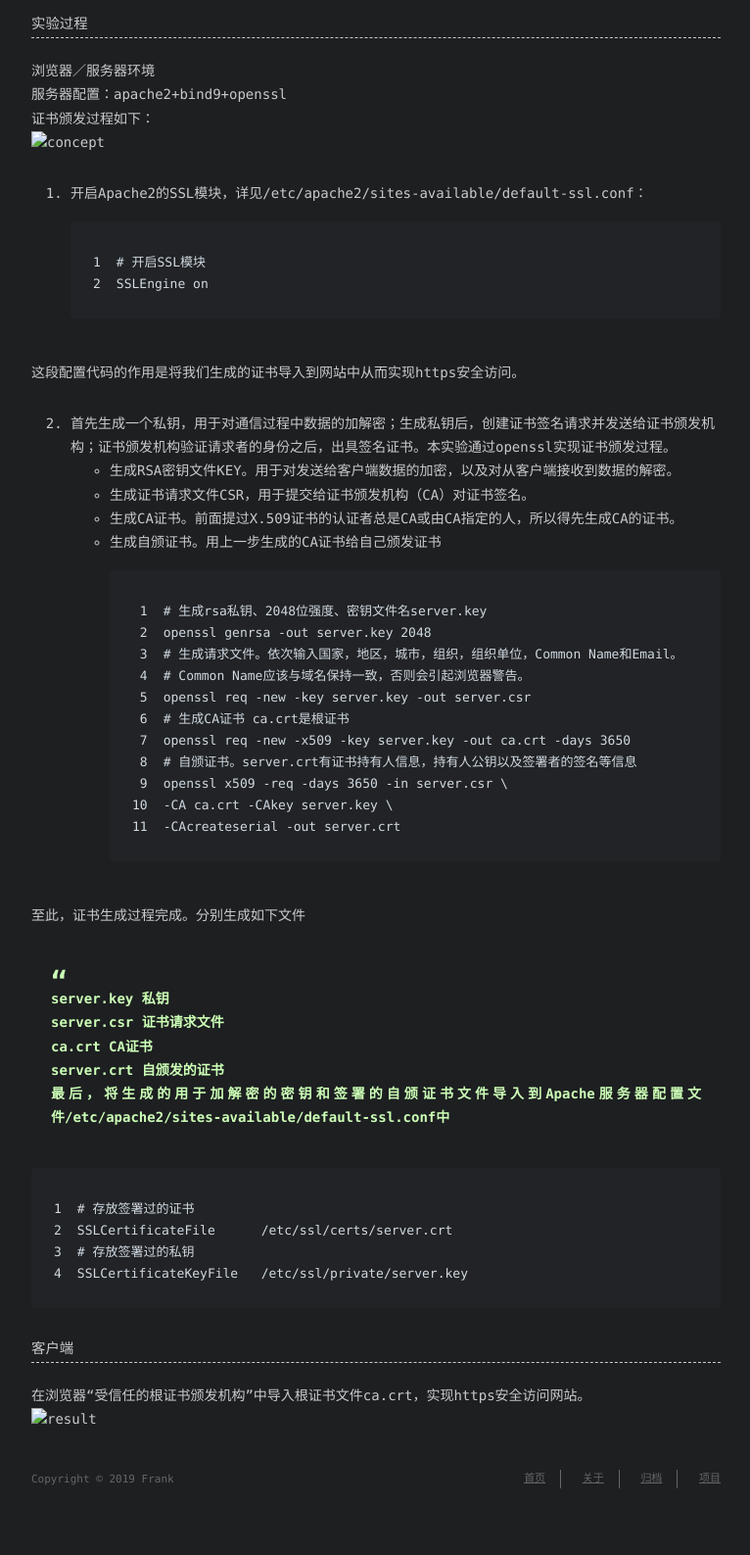
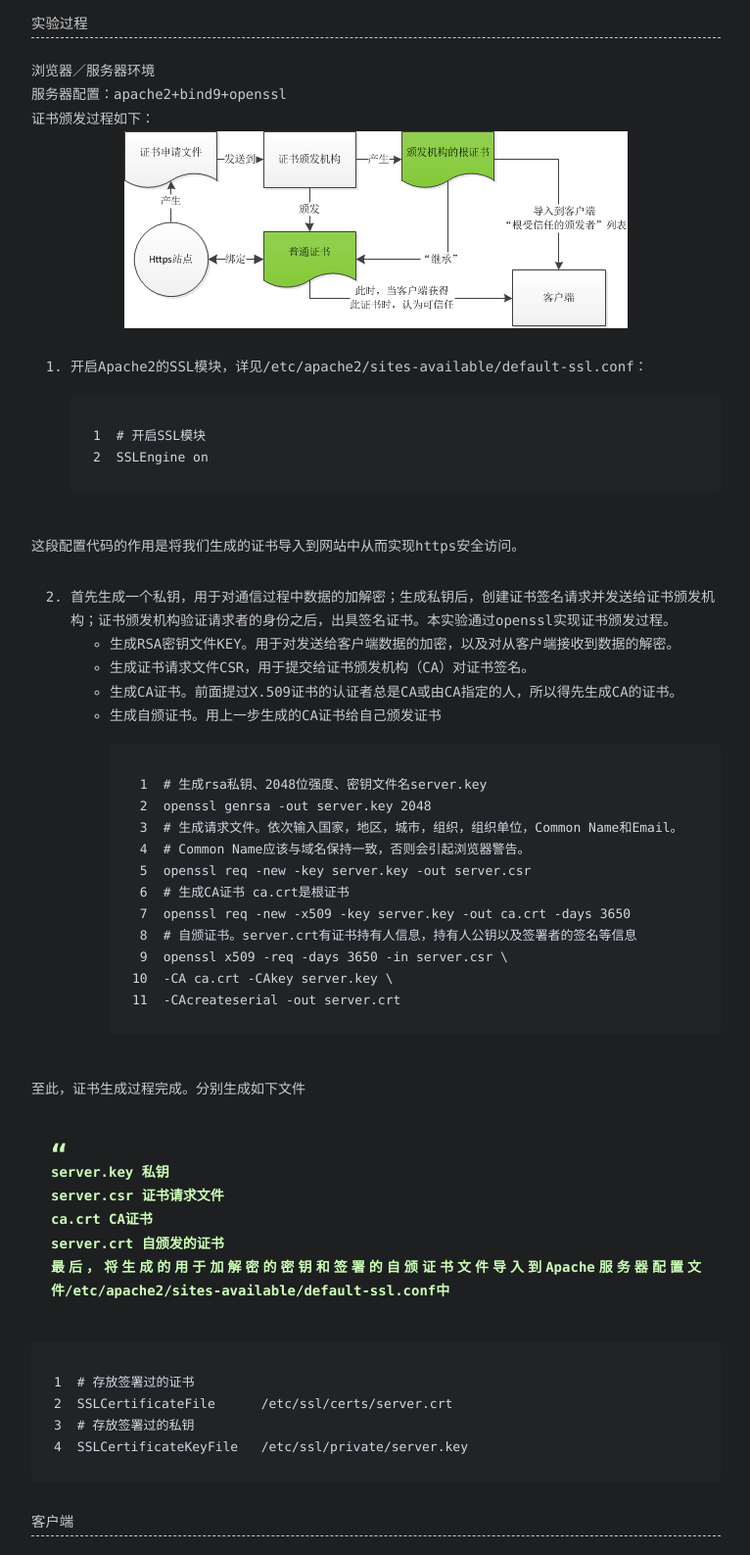
Before and after one commit to fr4nk404/fr4nk404.github.io, a plain HTML site: page 2019/02/19/https原理及部署/index.html in a window 1280 px wide. Shown: the part 680-2267 px from the top of the page at 98% size, without its empty margins (256-1022 px from the left). Before the commit the page ends 2220 px from the top, so only its background shows below. Drawn offline with Linux system fonts and the light colour scheme; a web font is replaced by a local one.

Commit message:
Site updated: 2019-02-20 15:03:53

```diff
--- a/2019/02/19/https原理及部署/index.html
+++ b/2019/02/19/https原理及部署/index.html
@@ -14,13 +14,13 @@
 <meta property="og:site_name" content="Frank&#39;s Bl0g">
 <meta property="og:description" content="想起之前跟踪Vault 8的蜂巢Hive框架的时候，做了一个关于可信https的实验，记录一下。 理论知识 数字证书是一种网络上证明持有者身份的文件，同时还包含有公钥。证书的真伪需要一个验证方式，而验证方需要认同这种验证方式，以完成证书的颁发过程。一个https的站点需要和一个证书绑定，客户端通过维护一个“根受信任机构列表”完成站点的可信识别过程，而客户端是否信任这个站点的证书取决于客户端程序是否">
 <meta property="og:locale" content="zh-CN">
-<meta property="og:image" content="https://fr4nk404.github.io/2019/02/19/https原理及部署/https原理及部署/concept.png">
-<meta property="og:image" content="https://fr4nk404.github.io/2019/02/19/https原理及部署/https原理及部署/result.png">
-<meta property="og:updated_time" content="2019-02-20T06:58:02.742Z">
+<meta property="og:image" content="https://fr4nk404.github.io/2019/02/19/https原理及部署/concept.png">
+<meta property="og:image" content="https://fr4nk404.github.io/2019/02/19/https原理及部署/result.png">
+<meta property="og:updated_time" content="2019-02-20T07:03:47.911Z">
 <meta name="twitter:card" content="summary">
 <meta name="twitter:title" content="https原理及部署">
 <meta name="twitter:description" content="想起之前跟踪Vault 8的蜂巢Hive框架的时候，做了一个关于可信https的实验，记录一下。 理论知识 数字证书是一种网络上证明持有者身份的文件，同时还包含有公钥。证书的真伪需要一个验证方式，而验证方需要认同这种验证方式，以完成证书的颁发过程。一个https的站点需要和一个证书绑定，客户端通过维护一个“根受信任机构列表”完成站点的可信识别过程，而客户端是否信任这个站点的证书取决于客户端程序是否">
-<meta name="twitter:image" content="https://fr4nk404.github.io/2019/02/19/https原理及部署/https原理及部署/concept.png">
+<meta name="twitter:image" content="https://fr4nk404.github.io/2019/02/19/https原理及部署/concept.png">
 
 
 
@@ -160,7 +160,7 @@
 <li>X.509证书是一种通用的证书格式，符合ITU-T X.509国际标准，它主要包含三个文件：key，csr，crt。<br><em>key</em>是服务器上的私钥文件，用于对发送给客户端数据的加密，以及对从客户端接收到数据的解密；<br><em>csr</em>是证书签名请求文件，用于提交给证书颁发机构（CA）对证书签名；<br><em>crt</em>是由证书颁发机构（CA）签名后的证书，或者是开发者自签名的证书，包含证书持有人的信息，持有人的公钥，以及签署者的签名等信息。</li>
 <li>了解linux中Apache服务的相关知识，对其配置文件：/etc/apache2/sites-<br>available/default-ssl.conf有基础的了解；了解linux下提供dns服务器的bind9服务相关配置。</li>
 </ol>
-<h4 id="实验过程"><a href="#实验过程" class="headerlink" title="实验过程"></a>实验过程</h4><p>浏览器／服务器环境<br>服务器配置：apache2+bind9+openssl<br>证书颁发过程如下：<img src="https原理及部署/concept.png" alt="concept"></p>
+<h4 id="实验过程"><a href="#实验过程" class="headerlink" title="实验过程"></a>实验过程</h4><p>浏览器／服务器环境<br>服务器配置：apache2+bind9+openssl<br>证书颁发过程如下：<img src="/2019/02/19/https原理及部署/concept.png" alt="concept"></p>
 <ol>
 <li>开启Apache2的SSL模块，详见/etc/apache2/sites-available/default-ssl.conf：<figure class="highlight plain"><table><tr><td class="gutter"><pre><span class="line">1</span><br><span class="line">2</span><br></pre></td><td class="code"><pre><span class="line"># 开启SSL模块</span><br><span class="line">SSLEngine on</span><br></pre></td></tr></table></figure>
 </li>
@@ -181,7 +181,7 @@
 <p>server.key  私钥<br>server.csr  证书请求文件<br>ca.crt      CA证书<br>server.crt  自颁发的证书<br>最后，将生成的用于加解密的密钥和签署的自颁证书文件导入到Apache服务器配置文件/etc/apache2/sites-available/default-ssl.conf中</p>
 </blockquote>
 <figure class="highlight plain"><table><tr><td class="gutter"><pre><span class="line">1</span><br><span class="line">2</span><br><span class="line">3</span><br><span class="line">4</span><br></pre></td><td class="code"><pre><span class="line"># 存放签署过的证书</span><br><span class="line">SSLCertificateFile      /etc/ssl/certs/server.crt</span><br><span class="line"># 存放签署过的私钥</span><br><span class="line">SSLCertificateKeyFile   /etc/ssl/private/server.key</span><br></pre></td></tr></table></figure>
-<h5 id="客户端"><a href="#客户端" class="headerlink" title="客户端"></a>客户端</h5><p>在浏览器“受信任的根证书颁发机构”中导入根证书文件ca.crt，实现https安全访问网站。<br><img src="https原理及部署/result.png" alt="result"></p>
+<h5 id="客户端"><a href="#客户端" class="headerlink" title="客户端"></a>客户端</h5><p>在浏览器“受信任的根证书颁发机构”中导入根证书文件ca.crt，实现https安全访问网站。<br><img src="/2019/02/19/https原理及部署/result.png" alt="result"></p>
 
   </div>
 </article>
```
